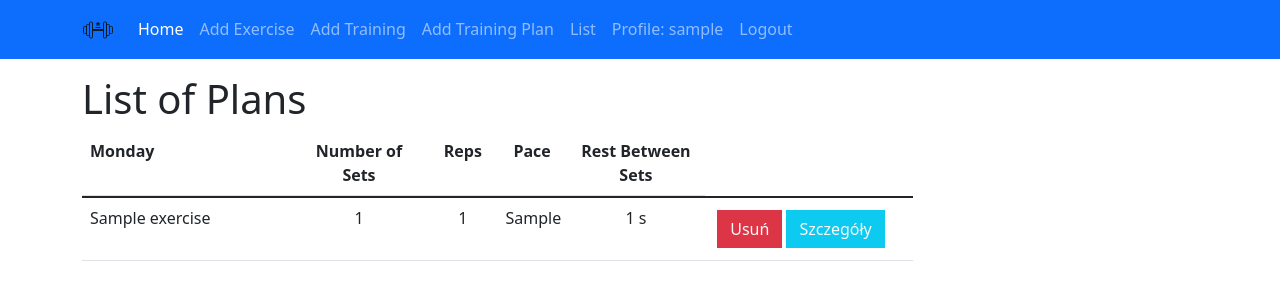
After one commit to marcinowozniako/Training_App, a Django app: page /training/list in a window 1280 px wide. The commit adds this page. Shown: the top 300 px of the page. Run offline with Django 4.2, Linux system fonts and the light colour scheme; a user stored in the database is signed in; tables that the repository leaves empty hold one stand-in row (values such as "Sample post"); parts of the project's set-up code (start-up, migrations or seed data) failed here and were passed over; some libraries are stand-ins or nearby versions.

Commit message:
list of workouts work

```diff
--- a/templates/base.html
+++ b/templates/base.html
@@ -12,8 +12,9 @@
         <script src="{% static 'scripts/bootstrap.min.js' %}" defer async></script>
     {% endblock %}
     {% block styles %}
+        <link rel="stylesheet" href="{% static 'styles/main.css' %}">
         <link rel="stylesheet" href="{% static 'styles/bootstrap.min.css' %}">
-        <link rel="stylesheet" href="{% static 'styles/main.css' %}">
+
 
     {% endblock %}
 </head>
--- a/templates/navbar.html
+++ b/templates/navbar.html
@@ -11,6 +11,8 @@
         <a class="nav-link active" aria-current="page" href="{% url 'home:home' %}">Home</a>
       <a class="nav-link" href="{% url 'training:create-exercise' %}">Add Exercise</a>
       <a class="nav-link" href="{% url 'training:create-training' %}">Add Training</a>
+      <a class="nav-link" href="{% url 'training:create-training-plan' %}">Add Training Plan</a>
+      <a class="nav-link" href="{% url 'training:list' %}">List</a>
           {% if user.is_authenticated %}
 
         <a class="nav-link" href="">Profile: {{ user }}</a>
--- a/training/models.py
+++ b/training/models.py
@@ -38,3 +38,6 @@ class TrainingPlan(models.Model):
     reps_unit = models.CharField(max_length=2, choices=RepUnit.CHOICES)
     pace_of_exercise = models.CharField(max_length=4)
     rest_between_sets = models.IntegerField()
+
+    def __str__(self):
+        return self.exercise_name.name
--- /dev/null
+++ b/training/templates/training/list.html
@@ -0,0 +1,46 @@
+{% extends 'base.html' %}
+{% load static %}
+{#{% load crispy_forms_tags %}#}
+
+
+{% block title %}
+    List of Plans
+    {% endblock %}
+    {% block container %}
+        <h1>List of Plans</h1>
+        <table class="table">
+                {% regroup planlist by day_name as days%}
+                {% for day_name in days %}
+
+                    <thead>
+                    <tr class="d-flex">
+                        <th class="col-3">{{ day_name.grouper }}</th>
+                        <th class="col-2 text-center">Number of Sets</th>
+                        <th class="col-1 text-center">Reps</th>
+                        <th class="col-1 text-center">Pace</th>
+                        <th class="col-2 text-center">Rest Between Sets</th>
+                    </tr>
+                    </thead>
+
+                    <tbody class="text-color-lighter">
+                    {% for order in day_name.list %}
+
+                        <tr class="d-flex">
+                            <td class="col-3">{{ order.exercise_name.name }}</td>
+                          <td class="col-2 text-center">{{ order.number_of_sets}}</td>
+                          <td class="col-1 text-center">{{ order.reps}}</td>
+                          <td class="col-1 text-center">{{ order.pace_of_exercise}}</td>
+                          <td class="col-2 text-center">{{ order.rest_between_sets}} s</td>
+                            <td class="col-1 center">
+                                <a href="" class="btn btn-danger rounded-0 text-light m-1">Usuń</a>
+                            </td>
+                            <td class="col-2 center">
+                                <a href=""
+                                   class="btn btn-info rounded-0 text-light m-1">Szczegóły</a>
+                            </td>
+                        </tr>
+                    {% endfor %}
+                {% endfor %}
+                </tbody>
+            </table>
+    {% endblock %}
--- a/training/urls.py
+++ b/training/urls.py
@@ -7,5 +7,7 @@ app_name = 'training'
 urlpatterns = [
     path('create-exercise', views.CreateExerciseView.as_view(), name='create-exercise'),
     path('create-training', views.CreateTrainingView.as_view(), name='create-training'),
+    path('create-training-plan', views.CreateTrainingPlanView.as_view(), name='create-training-plan'),
+    path('list', views.ListTrainingPlanView.as_view(), name='list'),
 
 ]
--- a/training/views.py
+++ b/training/views.py
@@ -13,15 +13,34 @@ class CreateExerciseView(LoginRequiredMixin, PermissionRequiredMixin, CreateView
     permission_required = 'exercises.add_exercise'
     login_url = reverse_lazy('users:login')
     raise_exception = False
-    success_url = reverse_lazy('home:home')
+    success_url = reverse_lazy('training:create-exercise')
 
     def form_valid(self, form):
         form.instance.owner = self.request.user
         return super().form_valid(form)
 
 
-class CreateTrainingView(CreateExerciseView, LoginRequiredMixin, PermissionRequiredMixin, CreateView):
+class CreateTrainingView(CreateExerciseView):
     model = models.Training
     fields = ('name', 'description')
     template_name = 'training/create_training.html'
     permission_required = 'training.add_training'
+    success_url = reverse_lazy('training:create-training')
+
+
+class CreateTrainingPlanView(CreateExerciseView):
+    model = models.TrainingPlan
+    fields = '__all__'
+    template_name = 'training/create_training_plan.html'
+    permission_required = 'training_plan.add_training_plan'
+    success_url = reverse_lazy('training:create-training-plan')
+
+
+class ListTrainingPlanView(CreateTrainingPlanView):
+    def get_context_data(self, **kwargs):
+        ctx = super().get_context_data(**kwargs)
+        ctx['planlist'] = models.TrainingPlan.objects.all().order_by('day_name__order', 'order')
+        return ctx
+
+    template_name = 'training/list.html'
+    permission_required = 'training_plan.view_training_plan'
```
Also changed, not shown: training/templates/training/create_training_plan.html (added, +23 -0 lines).
